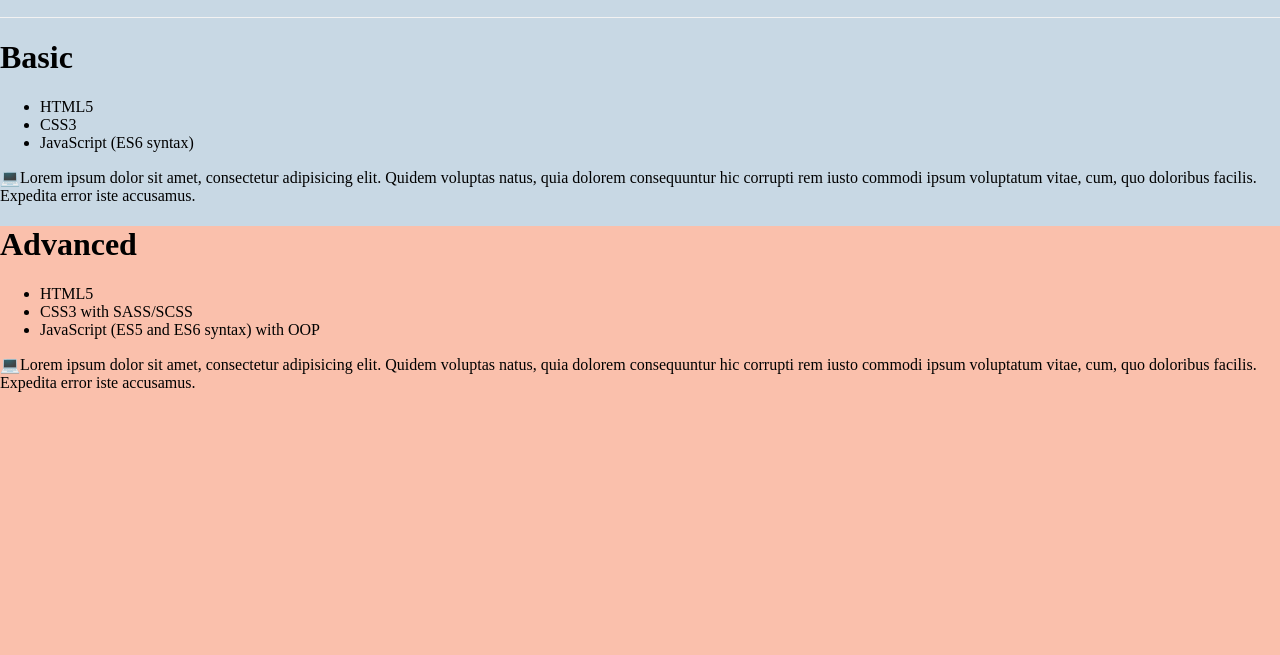
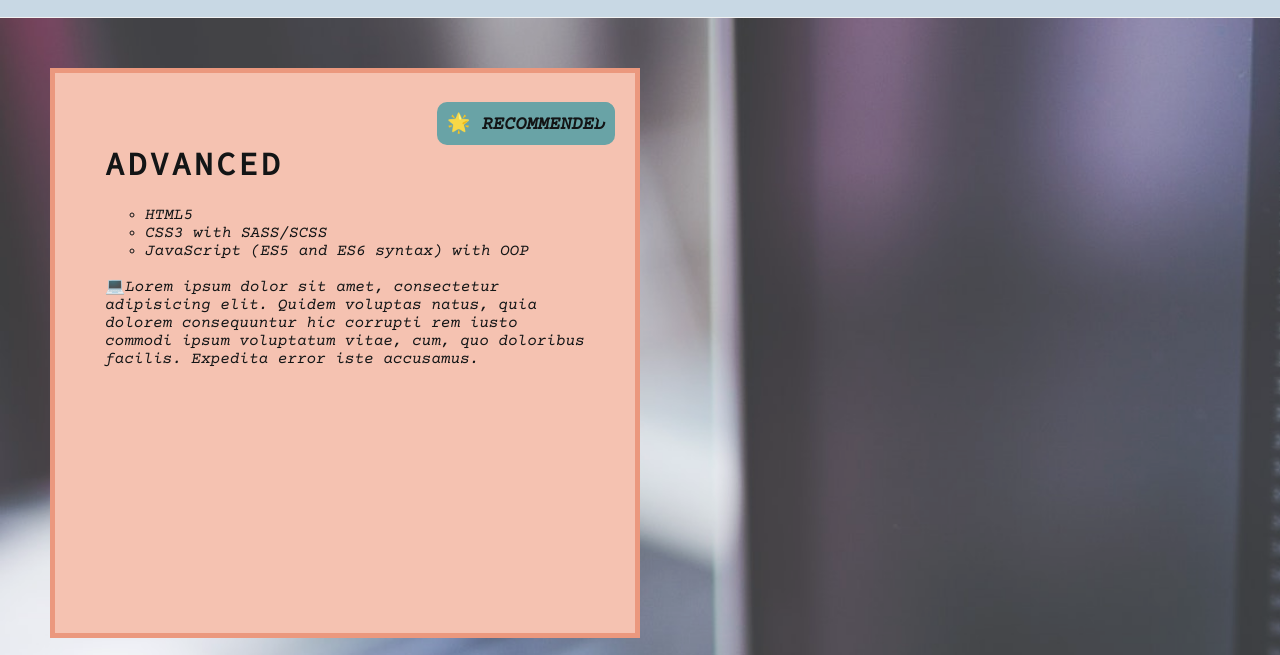
Before and after one commit to MiloradJ/School-project, a plain HTML site: page Courses/index.html in a window 1280 px wide. Shown: the part 99-754 px from the top of the page. Drawn offline with nearby package versions, Linux system fonts and the light colour scheme.

Commit message:
sredio sam courses page

```diff
--- a/Courses/courses.css
+++ b/Courses/courses.css
@@ -1 +1,70 @@
 @import url(../styles.css);
+
+.courses-section{
+    padding: 50px;
+    margin: 0;
+    width: 100%;
+    background-image: url(../Assets/courses-image.jpg);
+    background-size: cover;
+    background-repeat: no-repeat;
+    opacity: 0.9;
+    display: flex;
+    flex-direction: column;
+    justify-content: space-evenly;
+}
+
+.courses-section-course{
+    position: relative;
+    border: 5px solid #ef9273;
+    width: 50%;
+    background: #fef9f8;
+    padding: 50px;
+    margin-bottom: 20px;
+    min-width: 200px;
+    min-height: 150px;
+}
+
+.courses-section-course:hover{
+    border-color: beige;
+    transition: 0.3s ease;
+    cursor: pointer;
+}
+
+.courses-section-course ul{
+    list-style-type: circle;
+}
+
+.courses-section-course h1{
+    font-family: 'Source Code Pro', monospace;
+    letter-spacing: 3px;
+    text-transform: uppercase;
+}
+
+.courses-section-course h3, ul, p{
+    font-family: 'Courier Prime', monospace;
+}
+
+.courses-section-course h3{
+    text-transform: uppercase;
+    position: absolute;
+    top: 10px;
+    right: 20px;
+    padding: 10px;
+    border-radius: 10px;
+    background: cadetblue;
+}
+
+.advenced{
+    order: 1;
+    width: 50vh;
+    height: 30vh;
+}
+
+.intermediate{
+    order: 2;
+    align-self: flex-end;
+}
+
+.basic{
+    order: 3;
+}
--- a/Courses/index.html
+++ b/Courses/index.html
@@ -36,7 +36,7 @@
     </header>
 
     <div class="courses-section">
-        <div class="courses-section basic">
+        <div class="courses-section-course basic">
             <h1>Basic</h1>
             <ul>
                 <li>HTML5</li>
@@ -52,7 +52,8 @@
                    Expedita error iste accusamus.
             </p>
         </div>
-        <div class="courses-section advanced">
+        <div class="courses-section-course advanced">
+            <h3>🌟 Recommended<h3>
             <h1>Advanced</h1>
             <ul>
                 <li>HTML5</li>
@@ -67,7 +68,7 @@
                    cum, quo doloribus facilis.
                    Expedita error iste accusamus.
             </p>
-        </div><div class="courses-section intermediate">
+        </div><div class="courses-section-course intermediate">
             <h1>Intermediate</h1>
             <ul>
                 <li>HTML5</li>
--- a/styles.css
+++ b/styles.css
@@ -114,11 +114,12 @@ body{
     padding: 37px 23px;
     background:#ebddd9 ;
     align-items: center;
-    flex-basis: 31%;
+    flex-basis: 32%;
     min-width: 230px;
     border-radius: 23px;
     border: 3px solid black;
-    margin-bottom: 17px; box-shadow: 3px 3px 3px 3px rgb(77, 77, 77);
+    margin-bottom: 17px;
+    box-shadow: 3px 3px 3px 3px rgb(77, 77, 77);
 }
 
 .advanced{
```
Also changed, not shown: Assets/courses-image.jpg (added), Assets/enrollment-image.jpg (added), Assets/hero-image.jpg (added), Assets/teacher-1.jpg (added), Assets/teacher-2.jpg (added), Assets/teacher-3.jpg (added).
